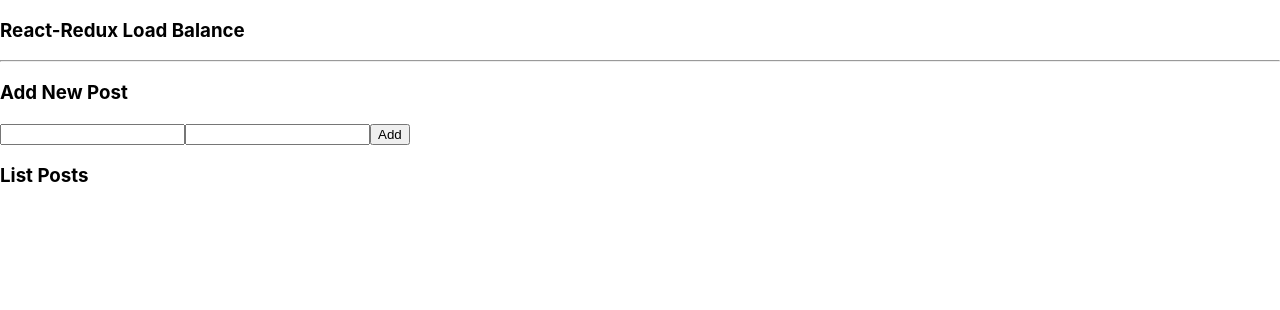
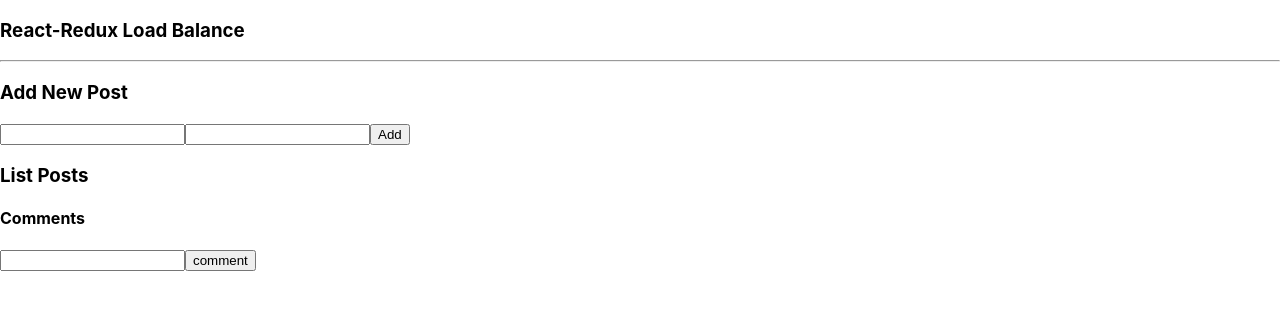
Before and after one commit to rimsnet/react-redux, a React (Create React App) app: page / in a window 1280 px wide. Shown: the top 310 px of the page. Built offline with nearby package versions, Linux system fonts and the light colour scheme.

Commit message:
combineReducer Comment Add

```diff
--- a/src/App.js
+++ b/src/App.js
@@ -1,6 +1,7 @@
 import React, { Component } from 'react';
 import PostForm from './components/forms/PostForm';
 import ViewPosts from './components/views/ViewPosts';
+import CommentForm from './components/forms/CommentForm';
 
 class App extends Component {
   render() {
@@ -10,6 +11,7 @@ class App extends Component {
         <hr />
         <PostForm />
         <ViewPosts />
+        <CommentForm />
       </div>
     );
   }
--- /dev/null
+++ b/src/components/forms/CommentForm.js
@@ -0,0 +1,38 @@
+import React from 'react'
+import { connect } from 'react-redux'
+
+class CommentForm extends React.Component {
+
+    handlerForm = (e) => {
+        e.preventDefault();
+        this.props.dispatch({
+            type: 'ADD_COMMENT',
+            data: this.getComment.value
+        })
+    }
+
+    render() {
+        return (
+            <>
+                <h4>Comments</h4>
+                <form onSubmit={this.handlerForm}>
+                    <input type="text" ref={(input) => this.getComment = input} />
+                    <button>comment</button>
+                </form>
+                <ul>
+                    {this.props.comments.map((map, key) => (
+                        <li key={key}>{map}</li>
+                    ))}
+                </ul>
+            </>
+        )
+    }
+}
+
+const mapStateToProps = (state) => {
+    return {
+        comments: state.commentReducer
+    }
+}
+
+export default connect(mapStateToProps)(CommentForm)
--- a/src/reducers/commentReducer.js
+++ b/src/reducers/commentReducer.js
@@ -1,5 +1,6 @@
 const commentReducer = (state = [], action) => {
     switch (action.type) {
+        case 'ADD_COMMENT': return state.concat(action.data)
         default: return state;
     }
 }
```
